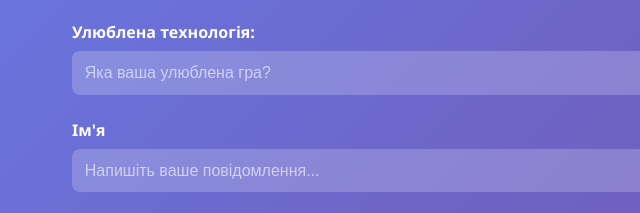
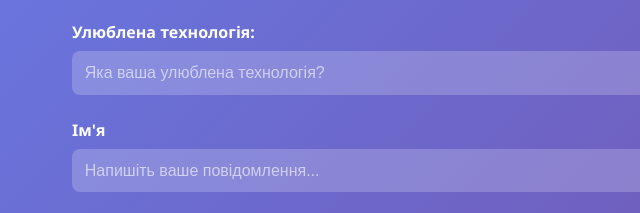
Before and after one commit to matviykobiletskyi-crypto/My-Site, a plain HTML site: page contacts.html in a window 1280 px wide. Shown: the part 381-594 px from the top of the page, 0-640 px from the left. Drawn offline with Linux system fonts and the light colour scheme.

Commit message:
Update contacts.html

```diff
--- a/contacts.html
+++ b/contacts.html
@@ -31,7 +31,7 @@
 
             <div class="form-group">
                 <label for="game">Улюблена технологія:</label>
-                <input type="text" id="game" name="game" placeholder="Яка ваша улюблена гра?" required>
+                <input type="text" id="game" name="game" placeholder="Яка ваша улюблена технологія?" required>
             </div>
 
             <div class="form-group">
```
